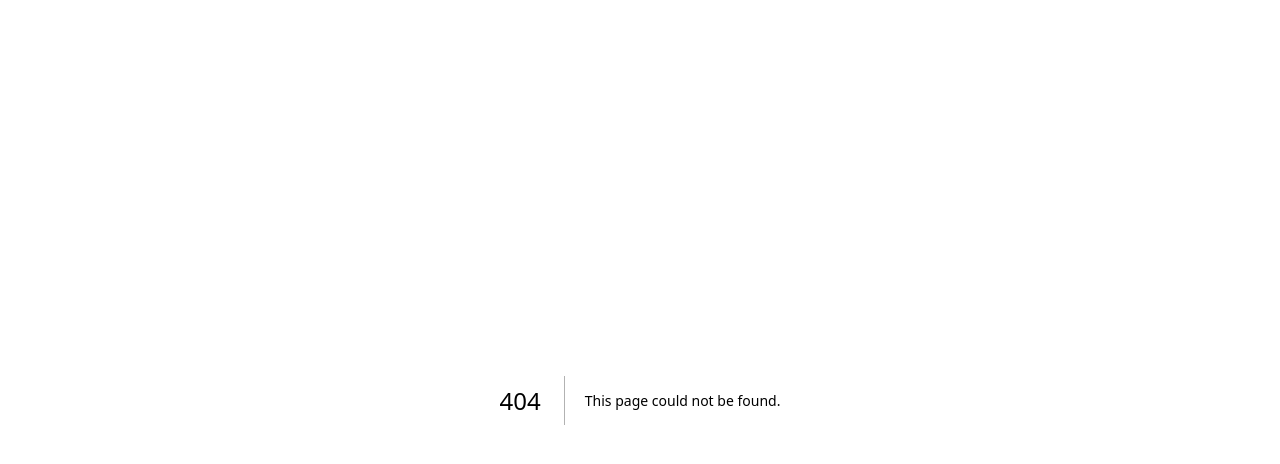
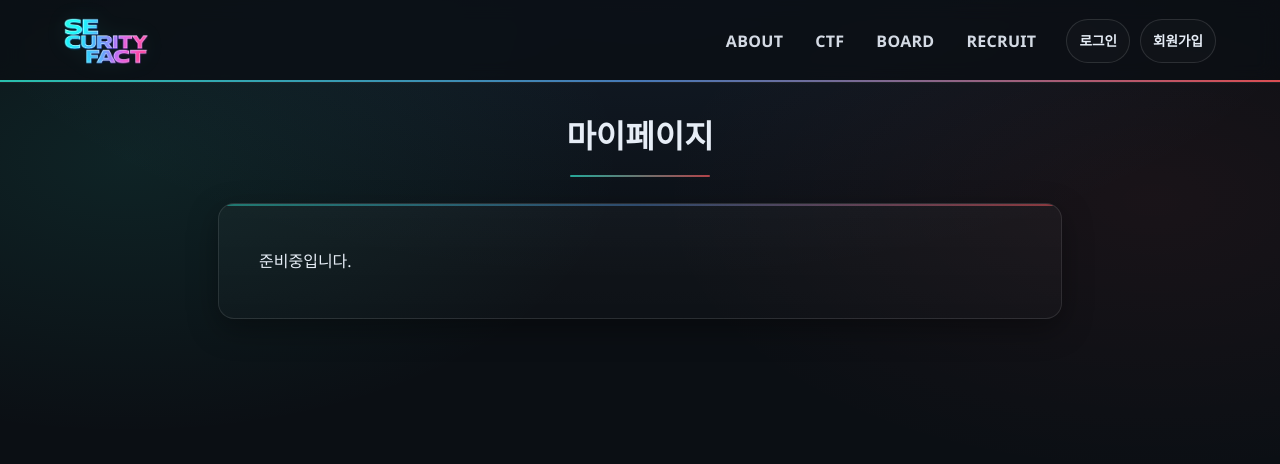
Before and after one commit to SF-webProject/SF-Web, a Next.js app: page /mypage in a window 1280 px wide. Before the commit this address had no page. Shown: the top 464 px of the page. Built offline with nearby package versions, Linux system fonts and the light colour scheme; no server answers.

Commit message:
feat: add mypage placeholder and remove ctf awards

```diff
--- a/src/app/(sf)/ctf/page.tsx
+++ b/src/app/(sf)/ctf/page.tsx
@@ -1,3 +1,4 @@
+//src/app/(sf)/ctf/page.tsx
 import Link from "next/link";
 import styles from "../sf.module.css";
 
@@ -7,14 +8,6 @@ export default function CtfPage() {
       <h1 className={styles.sectionTitle}>CTF</h1>
 
       <div className={styles.grid} style={{ marginTop: 20 }}>
-        <div className={styles.card}>
-          <h3>수상 실적</h3>
-          <p>대회 성과 정리</p>
-          <p style={{ marginTop: 12 }}>
-            <Link href="/ctf/awards">바로가기 →</Link>
-          </p>
-        </div>
-
         <div className={styles.card}>
           <h3>Write-up</h3>
           <p>문제 풀이 공유</p>
--- a/src/app/(sf)/ctf/writeup/page.tsx
+++ b/src/app/(sf)/ctf/writeup/page.tsx
@@ -1,3 +1,4 @@
+//src/app/(sf)/ctf/writeup/page.tsx
 import styles from "../../sf.module.css";
 
 export default function CtfWriteupPage() {
--- /dev/null
+++ b/src/app/(sf)/mypage/page.tsx
@@ -0,0 +1,13 @@
+//src/app/(sf)/mypage/page.tsx
+import styles from "../sf.module.css";
+
+export default function MyPage() {
+    return (
+        <main className={styles.container} style={{ paddingTop: 110 }}>
+            <h1 className={styles.sectionTitle}>마이페이지</h1>
+            <div className={styles.aboutContent} style={{ marginTop: 20 }}>
+                준비중입니다.
+            </div>
+        </main>
+    );
+}
--- a/src/components/AuthHeader.tsx
+++ b/src/components/AuthHeader.tsx
@@ -154,9 +154,6 @@ function AuthHeaderInner() {
                         </Link>
                         <ul className={styles.dropdown}>
                             <li>
-                                <Link href="/ctf/awards">수상 실적</Link>
-                            </li>
-                            <li>
                                 <Link href="/ctf/writeup">Write-up</Link>
                             </li>
                         </ul>
```
